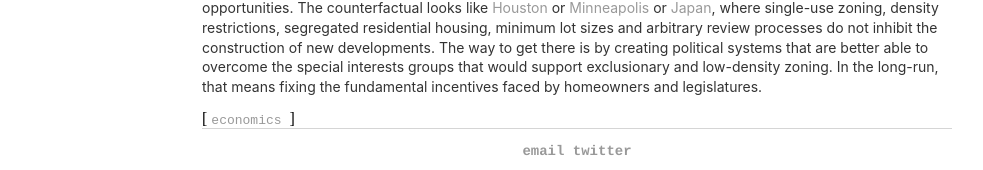
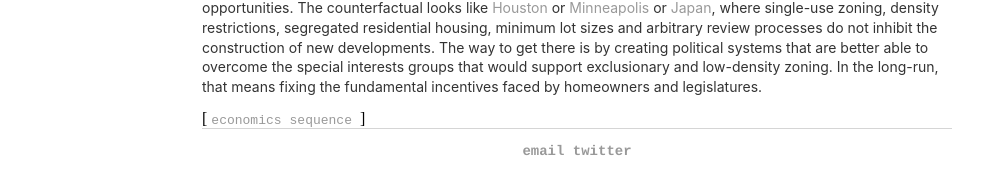
Before and after one commit to tmychow/tmychow.github.io, a Jekyll site: the page built from _posts/2020-06-28-zoning-laws-why-they-suck.md, in a window 1280 px wide and 900 px high, scrolled down 4276 px. Shown: the part 727-897 px from the top of the window, without its empty margins (28-1011 px from the left). Built offline with Jekyll 4.4.1, drawn with Linux system fonts in a browser that asks for light colours.

Commit message:
Update 2020-06-28-zoning-laws-why-they-suck.md

```diff
--- a/_posts/2020-06-28-zoning-laws-why-they-suck.md
+++ b/_posts/2020-06-28-zoning-laws-why-they-suck.md
@@ -2,7 +2,7 @@
 layout: post
 title: "Zoning Laws: Why They Suck, Why They Persist, and How We Can Fix Them"
 date: 2020-06-28
-tag: economics
+tags: economics sequence
 ---
 
 Zoning refers to policies that divide land into zones that are regulated for specific purposes. Zoning is used as a mechanism of urban planning to separate different uses of land that are seen as incompatible or to prevent activities that would interfere with and degrade existing uses of land.
```
